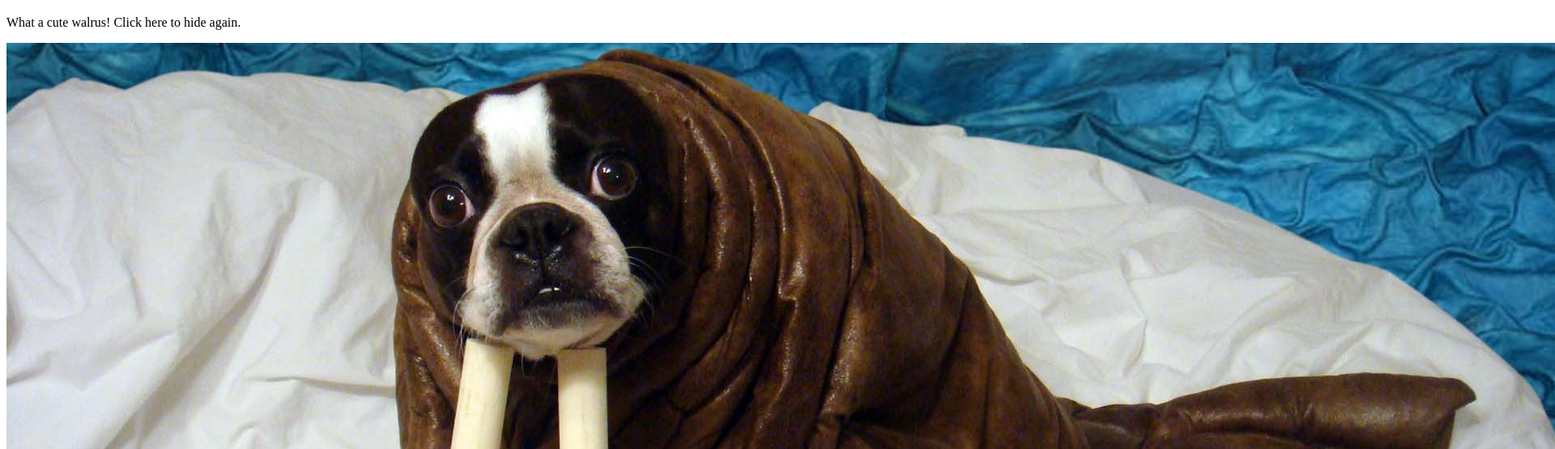
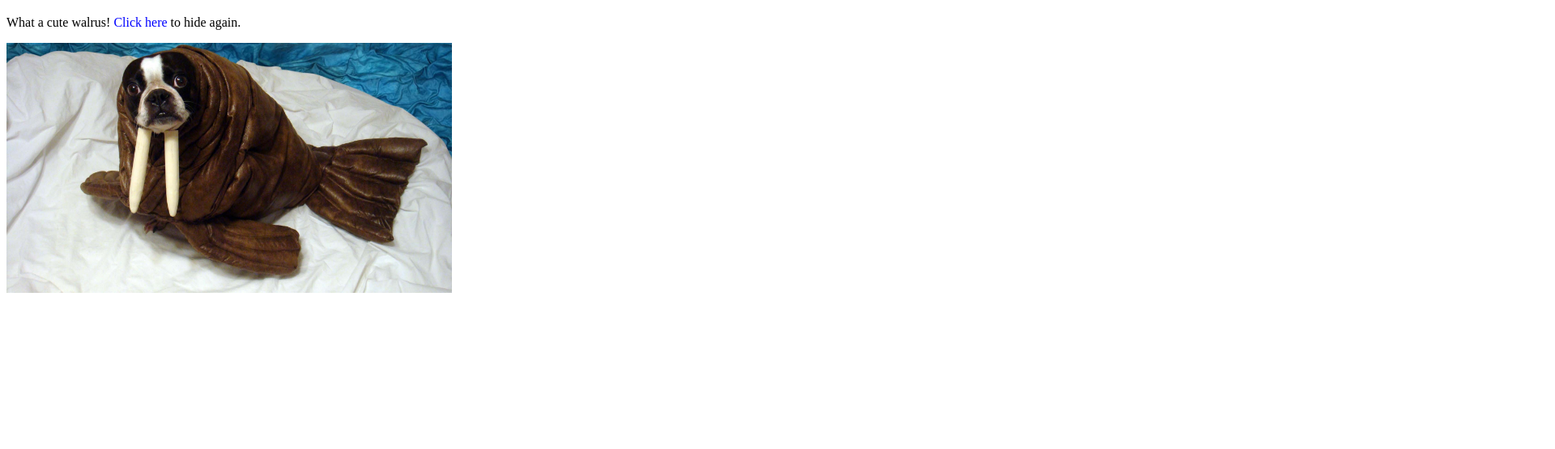
Before and after one commit to PiKatso/Peek-A-Boo-Walrus, a plain HTML site: page index.html in a window 1280 px wide. Both pictures are taken after a click on the element "Let's play peek-a-boo. Click here to see the surprise!". Shown: the part 61-616 px from the top of the page at 81% size, 1920 px wide, since content can reach past the window. Drawn offline with Linux system fonts and the light colour scheme.

Commit message:
add slide toggle function

```diff
--- a/css/styles.css
+++ b/css/styles.css
@@ -1,3 +1,16 @@
 .initially-hidden{
   display: none;
 }
+
+.clickable {
+  cursor: pointer;
+  color: blue;
+}
+
+.clickable:hover {
+  text-decoration: underline;
+}
+
+#walrus-img {
+  max-width: 550px;
+}
--- a/index.html
+++ b/index.html
@@ -11,10 +11,10 @@
     <div class="container">
       <h1>Peek-a-boo</h1>
       <div class="initially-showing">
-        <p>Let's play peek-a-boo. Click here to see the surprise!</p>
+        <p>Let's play peek-a-boo. <span class="clickable">Click here</span> to see the surprise!</p>
       </div>
       <div class="initially-hidden">
-        <p>What a cute walrus! Click here to hide again.</p>
+        <p>What a cute walrus! <span class="clickable">Click here</span> to hide again.</p>
         <img id="walrus-img" src="walrus-img.jpg" alt="walrus image">
       </div>
     </div>
--- a/js/scripts.js
+++ b/js/scripts.js
@@ -1,8 +1,8 @@
 $(document).ready(function() {
 
 $("p").click(function(){
-  $(".initially-hidden").toggle();
-  $(".initially-showing").toggle();
+  $(".initially-hidden").slideToggle();
+  $(".initially-showing").slideToggle();
 });
 
 
```
Also changed, not shown: fish-img.png (added).
